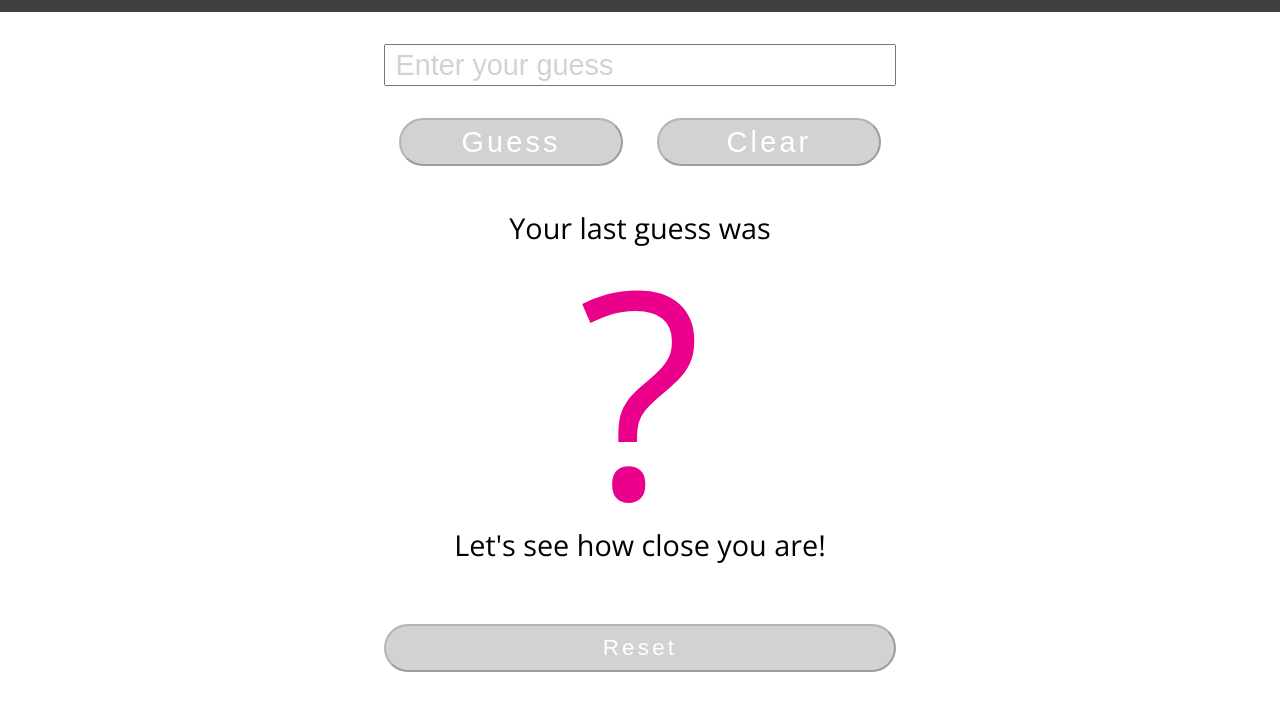
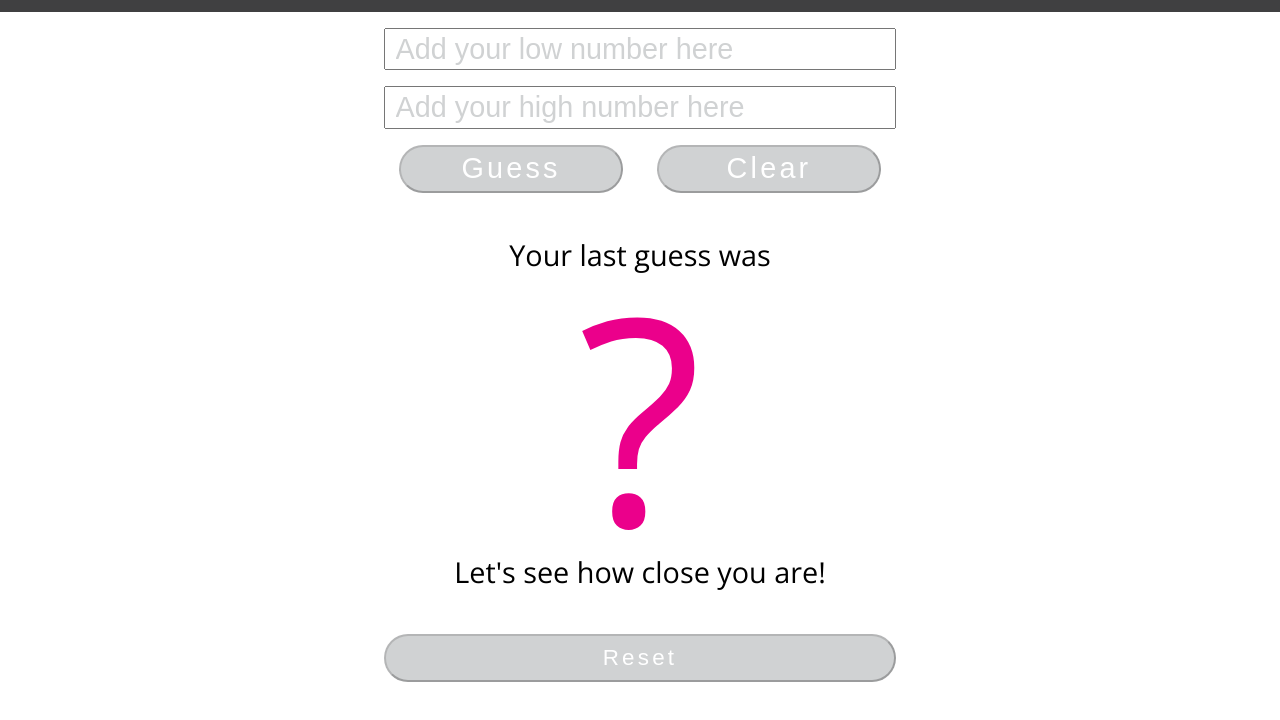
Before and after one commit to hannahbare/number-guesser, a plain HTML site: page index.html in a window 1280 px wide. Shown: the part 84-804 px from the top of the page. Drawn offline with nearby package versions, Linux system fonts and the light colour scheme.

Commit message:
Finish min and max input fields

```diff
--- a/index.html
+++ b/index.html
@@ -11,8 +11,12 @@
   </header>
 
   <main>
-    <label for="number__input"></label>
-    <input type="text" name="number" id="number__input" placeholder="Enter your guess">
+    <form>
+      <label for="min-number__input"></label>
+      <input type="text" name="number" class="number__input" id="min-number__input" placeholder="Add your low number here">
+      <br/>
+      <label for="max-number__input"></label>
+      <input type="text" name="number" class="number__input" id="max-number__input" placeholder="Add your high number here">
 
       <div>
         <label for="guess__btn"></label>
@@ -21,6 +25,7 @@
         <label for="clear__btn"></label>
         <input type="submit" name="clear" class="btn" id="clear__btn" value="Clear" disabled="true">
       </div>
+    </form>
 
     <p class="output" id="output__last-guess">Your last guess was</p>
     <p class="output" id="output__guess--display">?</p>
--- a/main.css
+++ b/main.css
@@ -35,18 +35,25 @@ main {
   text-align: center;
 }
 
-#number__input {
+.number__input {
   padding: 1.2rem .6rem;
-  margin: 2rem;
   height: 2rem;
   width: 32rem;
   font-weight: 300;
   font-size: 1.8rem;
 }
 
-#number__input::placeholder {
+.number__input::placeholder {
   color: #D0D2D3;
   font-size: 1.8rem;
+}
+
+#min-number__input {
+  margin-top: 1rem;
+}
+
+#max-number__input {
+  margin: 1rem 0;
 }
 
 .btn {
@@ -83,7 +90,7 @@ main {
 }
 
 #reset__btn {
-  margin-top: 4rem;
+  margin-top: 3rem;
   font-size: 1.4rem;
   height: 3rem;
   width: 32rem;
--- a/scripts.js
+++ b/scripts.js
@@ -38,6 +38,7 @@ function compareVals(value){
     result = "That's too high!"
   } else if (value === randomNum){
     result = "BOOM";
+    // levelUP();
   } compareResults.innerHTML = result;
 }
 
```
Lines whose indentation alone changed are shown as unchanged.
